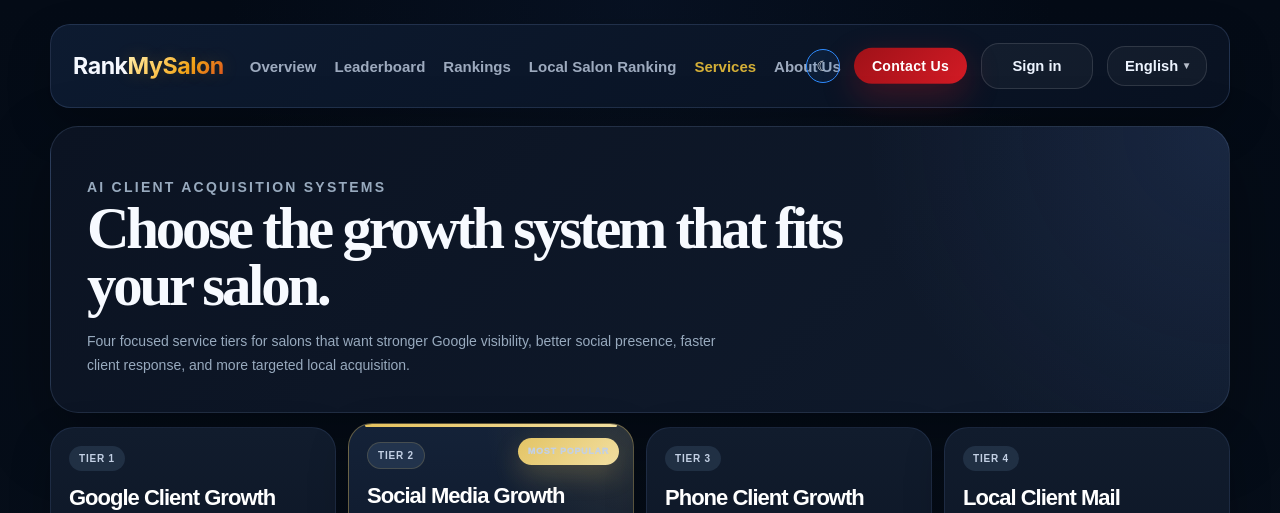
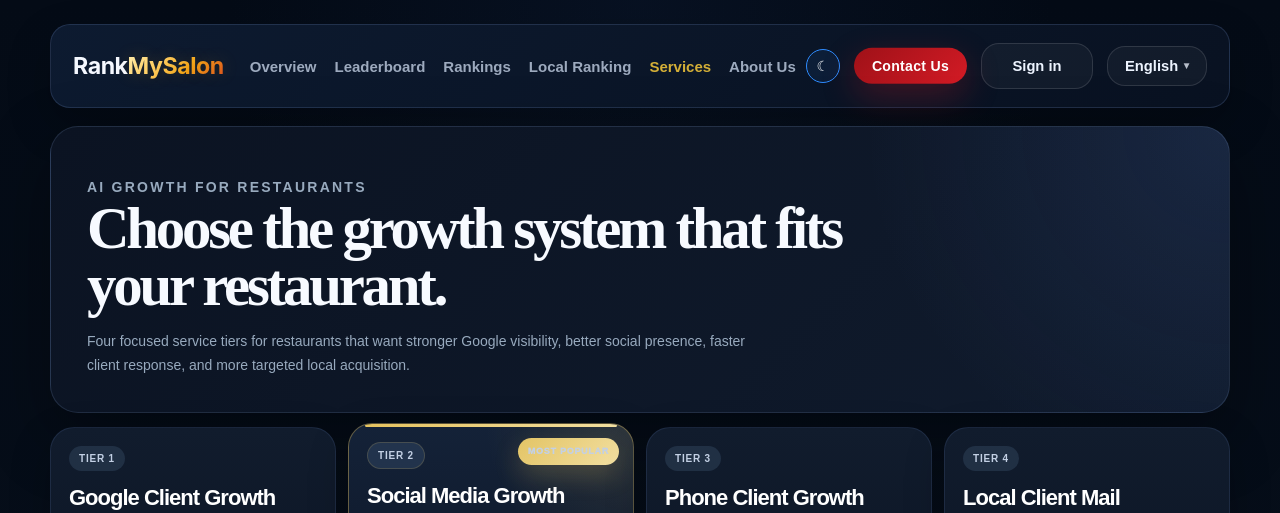
Before and after one commit to hopkinsoffical/gmap-review-restaurants, a website: page services.html in a window 1280 px wide. Shown: the top 513 px of the page. Drawn offline with Linux system fonts and the light colour scheme.

Commit message:
fix(services.html): update banner to match home page restaurant theme
Cathy noted https://www.rankmyrestaurant.ai/services.html banner tab
was inconsistent with the home page (which is restaurant-themed:
'AI Growth for Restaurants' page title, 'Local Restaurant Ranking'
nav label, '50% to 70% New Diners Find You Through Google Maps.'
hero). Two changes:

1. Nav link text 'Local Salon Ranking' → 'Local Ranking' (shorter
   label, matches the page title 'Local Restaurant Ranking'
   context).
2. Banner block (services-hero):
   - kicker: 'AI CLIENT ACQUISITION SYSTEMS' → 'AI GROWTH FOR
     RESTAURANTS' (mirrors the home page marketing copy theme
     from MARKETING_COPY in app.js: 'AI Growth for Restaurants'
     page title, 'We Help Restaurants Get' trust title)
   - h1: 'Choose the growth system that fits your salon.' →
     'Choose the growth system that fits your restaurant.'
   - body: 'for salons' → 'for restaurants'

Out of scope (not changed, may need follow-up):
- The marketing-brand span still says 'MySalon' (line 574). The
  home page (app.js MARKETING_COPY) uses 'MyRestaurant'. Same
  file's footer-address (line 796) says 'Salon Platform'. These
  are old branding residue and would need a wider rebrand sweep
  across the static marketing pages.
- The 4 tier description blocks (lines 687, 703, 714, 735)
  still reference 'salons'. These are product-specific copy
  that could be updated to 'restaurants' separately, but Cathy
  scoped this fix to the banner tab only.

E2E verified: curl https://www.rankmyrestaurant.ai/services.html
returns the new kicker, h1, body, and nav link text.

```diff
--- a/services.html
+++ b/services.html
@@ -578,7 +578,7 @@
   <a class="marketing-nav-link" href="/">Overview</a>
   <a class="marketing-nav-link" href="/leaderboard">Leaderboard</a>
   <a class="marketing-nav-link" href="/rankings">Rankings</a>
-  <a class="marketing-nav-link" href="/analysis-reports">Local Salon Ranking</a>
+  <a class="marketing-nav-link" href="/analysis-reports">Local Ranking</a>
   <a class="marketing-nav-link is-active" href="/services.html">Services</a>
   <a class="marketing-nav-link" href="/about-us">About Us</a>
 </nav>
@@ -609,14 +609,14 @@
   <main class="services-content">
 
     <section class="services-hero">
-      <p class="services-kicker">AI CLIENT ACQUISITION SYSTEMS</p>
+      <p class="services-kicker">AI GROWTH FOR RESTAURANTS</p>
 
       <h1>
-        Choose the growth system that fits your salon.
+        Choose the growth system that fits your restaurant.
       </h1>
 
       <p>
-        Four focused service tiers for salons that want stronger Google visibility,
+        Four focused service tiers for restaurants that want stronger Google visibility,
         better social presence, faster client response, and more targeted local acquisition.
       </p>
     </section>
```
